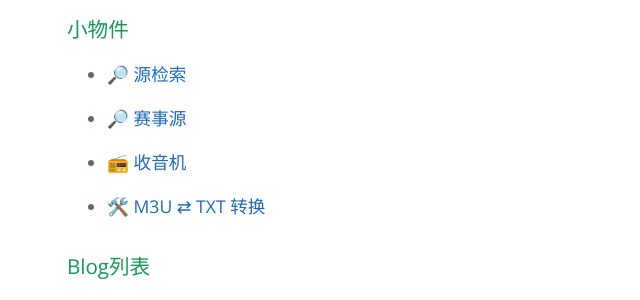
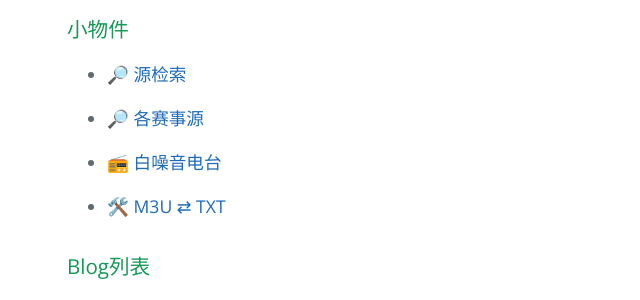
Before and after one commit to kimwang1978/iptv.github.io, a Jekyll site: the page built from index.md, in a window 1280 px wide and 900 px high, scrolled down 576 px. Shown: the part 154-454 px from the top of the window, without its empty margins (157-797 px from the left). Built offline with Jekyll 4.4.1, drawn with Linux system fonts in a browser that asks for light colours; our own code applies the rules of GitHub Pages for plain Markdown files; grey boxes are pictures that could not be loaded.

Commit message:
Update 20250803

```diff
--- a/index.md
+++ b/index.md
@@ -7,11 +7,11 @@
 
 *   🔎 [源检索](https://search.iptv365.org)
 
-*   🔎 [赛事源](tiyu.html)
+*   🔎 [各赛事源](tiyu.html)
 
-*   📻️ [收音机](https://radio.iptv365.org)
+*   📻️ [白噪音电台](https://radio.iptv365.org)
 
-*   🛠️ [M3U ⇄ TXT 转换](https://convert.iptv365.org)
+*   🛠️ [M3U ⇄ TXT](https://convert.iptv365.org)
 
 ### Blog列表
 
```
